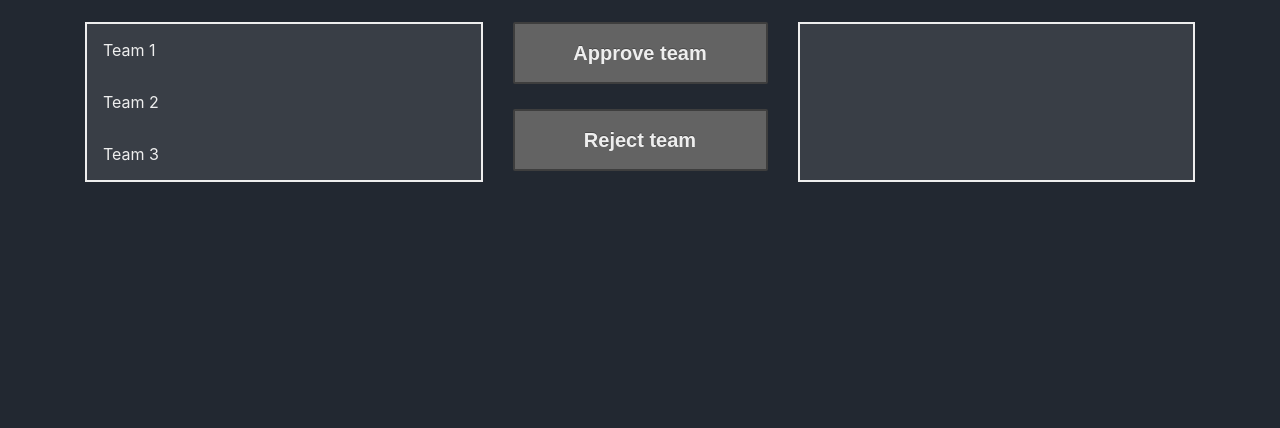
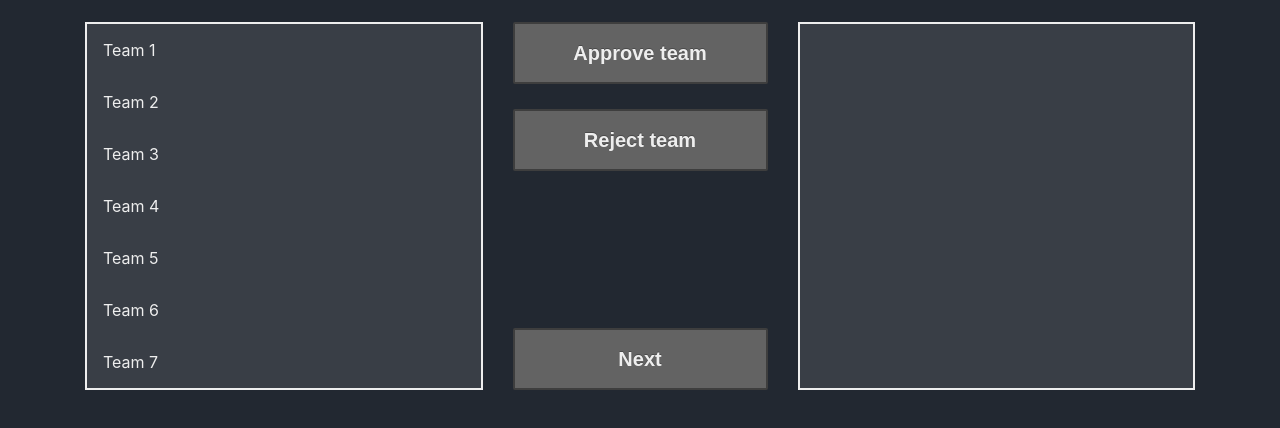
Before and after one commit to voax/quizzer, a React app in the folder client/: page /master/teams in a window 1280 px wide. Shown: the part 108-536 px from the top of the page. Built offline with nearby package versions, Linux system fonts and the light colour scheme.

Commit message:
client-qm: add next logic and button validations

```diff
--- a/client/src/components/QMTeams.js
+++ b/client/src/components/QMTeams.js
@@ -8,6 +8,7 @@ import ItemListHeader from './ItemListHeader';
 import {
   approveSelectedApplication,
   rejectSelectedApplication,
+  confirmTeamsAndContinue,
 } from '../reducers/quizz-master-app';
 import Logo from './Logo';
 
@@ -21,8 +22,11 @@ const QMTeams = () => {
   const selectedTeamApplication = useSelector(
     state => state.quizzMasterApp.selectedTeamApplication
   );
+  const teamsConfirmed = useSelector(state => state.quizzMasterApp.teamsConfirmed);
 
-  const actionButtonsDisabled = !teamApplications.length || !selectedTeamApplication;
+  const actionButtonsDisabled =
+    !teamApplications.length || !selectedTeamApplication || teamsConfirmed;
+  const middleWidth = 3;
 
   return (
     <Container className="top-anxiety">
@@ -35,14 +39,14 @@ const QMTeams = () => {
         <Col>
           <ItemListHeader>Applied Teams</ItemListHeader>
         </Col>
-        <Col xs={3}>
+        <Col xs={middleWidth}>
           <Logo fontSize="4em" center />
         </Col>
         <Col>
           <ItemListHeader>Approved Teams</ItemListHeader>
         </Col>
       </Row>
-      <Row>
+      <Row style={{ minHeight: '230px' }}>
         <Col>
           <ItemList
             items={teamApplications}
@@ -52,9 +56,9 @@ const QMTeams = () => {
             dispatchAs="APPLIED"
           />
         </Col>
-        <Col xs={3} className="button-stack">
+        <Col xs={middleWidth} className="button-stack">
           <Button
-            disabled={actionButtonsDisabled}
+            disabled={actionButtonsDisabled || approvedTeamApplications.length >= 6}
             onClick={() => dispatch(approveSelectedApplication())}
           >
             Approve team
@@ -64,6 +68,17 @@ const QMTeams = () => {
             onClick={() => dispatch(rejectSelectedApplication())}
           >
             Reject team
+          </Button>
+          <Button
+            disabled={
+              approvedTeamApplications.length < 2 ||
+              approveSelectedApplication.length >= 6 ||
+              teamsConfirmed
+            }
+            onClick={() => dispatch(confirmTeamsAndContinue())}
+            className="center-stick-bottom"
+          >
+            Next
           </Button>
         </Col>
         <Col>
--- a/client/src/reducers/quizz-master-app.js
+++ b/client/src/reducers/quizz-master-app.js
@@ -49,6 +49,10 @@ export const rejectSelectedApplication = () => ({
   type: `REJECT_TEAM_APPLICATION`,
 });
 
+export const confirmTeamsAndContinue = () => ({
+  type: 'CONFIRM_TEAMS_APPROVED',
+});
+
 const quizzMasterApp = produce(
   (draft, action) => {
     switch (action.type) {
@@ -74,6 +78,9 @@ const quizzMasterApp = produce(
         });
         draft.selectedTeamApplication = null;
         return;
+      case 'CONFIRM_TEAMS_APPROVED':
+        draft.teamsConfirmed = true;
+        return;
       default:
         return;
     }
@@ -94,8 +101,25 @@ const quizzMasterApp = produce(
         id: 3,
         name: 'Team 3',
       },
+      {
+        id: 4,
+        name: 'Team 4',
+      },
+      {
+        id: 5,
+        name: 'Team 5',
+      },
+      {
+        id: 6,
+        name: 'Team 6',
+      },
+      {
+        id: 7,
+        name: 'Team 7',
+      },
     ],
     approvedTeamApplications: [],
+    teamsConfirmed: false,
   }
 );
 
--- a/client/src/style/_core.scss
+++ b/client/src/style/_core.scss
@@ -185,3 +185,12 @@ button {
     margin-bottom: 0;
   }
 }
+
+.center-stick-bottom {
+  position: absolute;
+  bottom: 0;
+  left: 0;
+  $m: 15px;
+  margin-left: $m;
+  width: calc(100% - #{$m * 2});
+}
```
